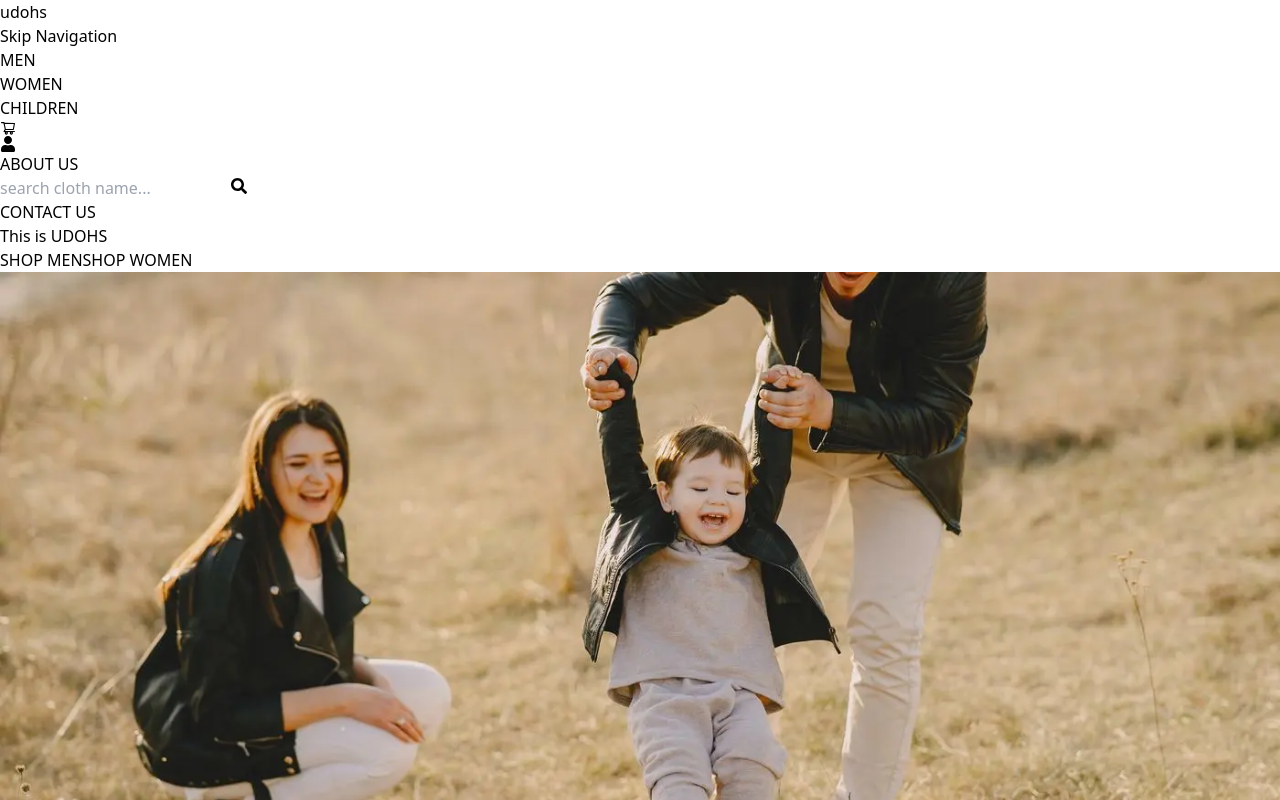
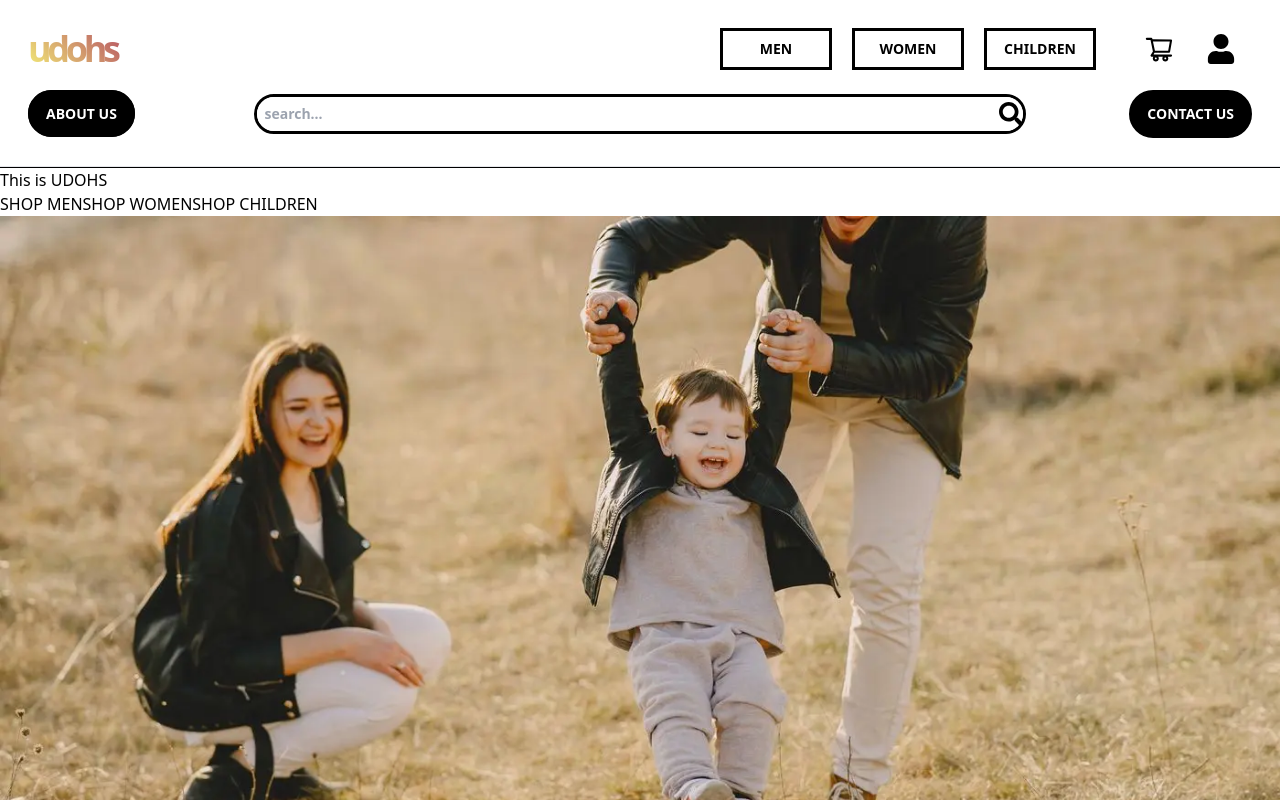
Before and after one commit to udoh-abasi/udohsclothingpublic, a Next.js app: page / in a window 1280 px wide. Shown: the top 800 px of the page. Built offline with nearby package versions, Linux system fonts and the light colour scheme.

Commit message:
Designed Header for bigger screens

```diff
--- a/src/pages/Header.js
+++ b/src/pages/Header.js
@@ -1,104 +1,172 @@
-import { mobileScreen, useMatchMedia } from "@/customHooks/useMatchMedia";
+import { useMatchMedia } from "@/customHooks/useMatchMedia";
 import { AiOutlineShoppingCart } from "react-icons/ai";
 import { FaUser } from "react-icons/fa";
 import { FaSearch } from "react-icons/fa";
 import { GiHamburgerMenu } from "react-icons/gi";
+import { FaWindowClose } from "react-icons/fa";
 
 export const Header = () => {
-  const mobileScreen = useMatchMedia("(max-width:450px)");
+  const mobileScreen = useMatchMedia("(max-width:519px)");
   const mediumScreenOnly = useMatchMedia(
     "(min-width:451px) and (max-width:991px)"
   );
-  const mediumScreenAndAbove = useMatchMedia("(min-width:451px)");
+  const mediumScreenAndAbove = useMatchMedia("(min-width:520px)");
   const largeScreen = useMatchMedia("(min-width:992px)");
   return (
     <>
-      {mediumScreenAndAbove && (
-        <header>
-          <h1>udohs</h1>
+      {/* NOTE: FOR BIGGER SCREENS */}
 
-          <a href="#">Skip Navigation</a>
+      {mediumScreenAndAbove ? (
+        <header className=" p-7">
+          <div className="flex text-3xl items-center justify-between relative">
+            <h1
+              className="pr-4 font-bold tracking-[-0.12em] text-4xl"
+              id="logo"
+            >
+              udohs
+            </h1>
 
-          <ul>
-            <li>
-              <a>MEN</a>
+            <a
+              href="#"
+              className="absolute left-[100px] bottom-0 font-bold border border-r-emerald-700 bg-emerald-700 box rounded-md p-1 text-xs opacity-0 w-0 overflow-hidden h-0 focus:opacity-100 focus:w-auto focus:h-auto"
+            >
+              Skip Navigation
+            </a>
+            <nav>
+              <ul className="flex items-center">
+                <div className="hidden md:flex items-center text-sm justify-between font-bold pr-8">
+                  <li className="border-[3px] w-28 dark:border-white border-black ">
+                    <a className="dark:hover:bg-[#695b09] hover:bg-[#e2cc50] w-[100%] px-4 py-2  flex justify-center ">
+                      MEN
+                    </a>
+                  </li>
+                  <li className="border-[3px] w-28 dark:border-white border-black mx-5">
+                    <a className="dark:hover:bg-[#695b09] w-[100%] px-4 py-2  flex justify-center hover:bg-[#e2cc50]">
+                      WOMEN
+                    </a>
+                  </li>
+                  <li className=" border-[3px] w-28 dark:border-white border-black">
+                    <a className="dark:hover:bg-[#695b09] w-[100%] px-4 py-2  flex justify-center hover:bg-[#e2cc50]">
+                      CHILDREN
+                    </a>
+                  </li>
+                </div>
+
+                <li className="px-4 group">
+                  <a className="">
+                    <AiOutlineShoppingCart className="group-hover:text-[#e2cc50]" />
+                  </a>
+                </li>
+                <li className="px-4 group">
+                  <a>
+                    <FaUser className="group-hover:text-[#e2cc50]" />
+                  </a>
+                </li>
+              </ul>
+            </nav>
+          </div>
+
+          <ul className="flex items-center pt-5 text-sm justify-between font-bold">
+            <li className="pr-4 w-[250px] ">
+              <a className=" bg-black text-white rounded-[27px] border-[2px] px-4 py-3 border-black dark:border-white hover:text-[#af4261]">
+                ABOUT US
+              </a>
             </li>
-            <li>
-              <a>WOMEN</a>
+            <li className=" relative w-[70%] rounded-3xl border-[3px] border-black">
+              <input
+                type="search"
+                placeholder="search..."
+                className="dark:text-black rounded-3xl w-[100%]"
+              />
+              <button
+                type="button"
+                className="absolute text-2xl top-0 right-0 bottom-0"
+              >
+                <FaSearch color="black" />
+              </button>
             </li>
-            <li>
-              <a>CHILDREN</a>
+            <li className="pl-4 w-[250px] flex justify-end ">
+              <a className="bg-black text-white rounded-[27px] border-[2px] px-4 py-3 border-black dark:border-white hover:text-[#af4261]">
+                CONTACT US
+              </a>
             </li>
+          </ul>
 
-            <li>
-              <a>
+          <ul className="md:hidden flex items-center text-sm justify-between font-bold pt-5">
+            <li className="border-[3px] w-36 dark:border-white border-black ">
+              <a className="dark:hover:bg-[#695b09] hover:bg-[#e2cc50] w-[100%] px-4 py-2  flex justify-center ">
+                MEN
+              </a>
+            </li>
+            <li className="border-[3px] w-36 dark:border-white border-black">
+              <a className="dark:hover:bg-[#695b09] w-[100%] px-4 py-2  flex justify-center hover:bg-[#e2cc50]">
+                WOMEN
+              </a>
+            </li>
+            <li className=" border-[3px] w-36 dark:border-white border-black">
+              <a className="dark:hover:bg-[#695b09] w-[100%] px-4 py-2  flex justify-center hover:bg-[#e2cc50]">
+                CHILDREN
+              </a>
+            </li>
+          </ul>
+        </header>
+      ) : (
+        // {/* NOTE: FOR SMALLER SCREENS */}
+
+        <header className="flex justify-between p-4 items-center text-3xl relative">
+          <div className="flex items-center">
+            <a href="#" className="block pr-3 text-4xl ">
+              <GiHamburgerMenu />
+            </a>
+            <h1
+              className="pr-4 font-bold tracking-[-0.12em] text-4xl"
+              id="logo"
+            >
+              udohs
+            </h1>
+          </div>
+
+          <nav className="absolute">
+            {true && (
+              <ul>
+                <FaWindowClose />
+                <li>
+                  <a href="">SHOP MEN</a>
+                </li>
+                <li>
+                  <a href="">SHOP WOMEN</a>
+                </li>
+                <li>
+                  <a href="">SHOP CHILDREN</a>
+                </li>
+                <li>
+                  <a href="">ABOUT US</a>
+                </li>
+                <li>
+                  <a href="">CONTACT US</a>
+                </li>
+              </ul>
+            )}
+          </nav>
+
+          <ul className="flex items-center">
+            <button type="button" className="block py-3">
+              <FaSearch />
+            </button>
+            <li className="">
+              <a href="#" className="block p-3">
                 <AiOutlineShoppingCart />
               </a>
             </li>
             <li>
-              <a>
+              <a href="" className="block py-3">
                 <FaUser />
               </a>
             </li>
           </ul>
-
-          <ul>
-            <li>
-              <a>ABOUT US</a>
-            </li>
-            <li>
-              <input type="search" placeholder="search cloth name..." />
-              <button type="button">
-                <FaSearch />
-              </button>
-            </li>
-            <li>
-              <a>CONTACT US</a>
-            </li>
-          </ul>
         </header>
       )}
-
-      {mobileScreen && (
-        <header>
-          <GiHamburgerMenu />
-          <ul>
-            <li>
-              <a>SHOP MEN</a>
-            </li>
-            <li>
-              <a>SHOP WOMEN</a>
-            </li>
-            <li>
-              <a>SHOP CHILDREN</a>
-            </li>
-            <li>
-              <a>ABOUT US</a>
-            </li>
-            <li>
-              <a>CONTACT US</a>
-            </li>
-          </ul>
-
-          <ul>
-            <button type="button">
-              <FaSearch />
-            </button>
-            <li>
-              <a>
-                <AiOutlineShoppingCart />
-              </a>
-            </li>
-            <li>
-              <a>
-                <FaUser />
-              </a>
-            </li>
-          </ul>
-
-          <h1>udohs</h1>
-        </header>
-      )}
+      <hr className="bg-black h-[2px] dark:bg-white" />
     </>
   );
 };
--- a/src/pages/HomeBody.js
+++ b/src/pages/HomeBody.js
@@ -4,29 +4,42 @@ export const HomeBody = () => {
       <p>This is UDOHS</p>
       <a>SHOP MEN</a>
       <a>SHOP WOMEN</a>
+      <a>SHOP CHILDREN</a>
 
       <figure>
         <picture>
-          <source srcset="/Home_page1-Large.webp" media="(min-width:452px)" />
-          <source srcset="/Home_page1-small.webp" media="(max-width:451px)" />
+          <source srcSet="/Home_page1-Large.webp" media="(min-width:520px)" />
+          <source
+            srcSet="/Home_page1-small.webp"
+            media="(max-width:519.999px)"
+          />
           <img src="/Home_page1-Large.webp" alt="A happy family" />
         </picture>
 
         <picture>
-          <source srcset="/Home_page2-Large.webp" media="(min-width:452px)" />
-          <source srcset="/Home_page2-small.webp" media="(max-width:451px)" />
+          <source srcSet="/Home_page2-Large.webp" media="(min-width:520px)" />
+          <source
+            srcSet="/Home_page2-small.webp"
+            media="(max-width:519.999px)"
+          />
           <img src="/Home_page2-Large.webp" alt="A happy family" />
         </picture>
 
         <picture>
-          <source srcset="/Home_page3-Large.webp" media="(min-width:452px)" />
-          <source srcset="/Home_page3-small.webp" media="(max-width:451px)" />
+          <source srcSet="/Home_page3-Large.webp" media="(min-width:520px)" />
+          <source
+            srcSet="/Home_page3-small.webp"
+            media="(max-width:519.999px)"
+          />
           <img src="/Home_page3-Large.webp" alt="A happy family" />
         </picture>
 
         <picture>
-          <source srcset="/Home_page4-Large.webp" media="(min-width:452px)" />
-          <source srcset="/Home_page4-small.webp" media="(max-width:451px)" />
+          <source srcSet="/Home_page4-Large.webp" media="(min-width:520px)" />
+          <source
+            srcSet="/Home_page4-small.webp"
+            media="(max-width:519.999px)"
+          />
           <img src="/Home_page4-Large.webp" alt="A happy family" />
         </picture>
       </figure>
--- a/src/styles/globals.css
+++ b/src/styles/globals.css
@@ -23,3 +23,39 @@ body {
       rgb(var(--background-end-rgb))) rgb(var(--background-start-rgb));
   max-width: 1800px;
 }
+
+#logo {
+  background-color: #f3ec78;
+  background-image: linear-gradient(45deg, #f3ec78, #af4261);
+  background-size: 100%;
+  -webkit-background-clip: text;
+  -moz-background-clip: text;
+  -webkit-text-fill-color: transparent;
+  -moz-text-fill-color: transparent;
+}
+
+/* clears the ‘X’ from Internet Explorer */
+input[type=search]::-ms-clear {
+  display: none;
+  width: 0;
+  height: 0;
+}
+
+input[type=search]::-ms-reveal {
+  display: none;
+  width: 0;
+  height: 0;
+}
+
+/* clears the ‘X’ from Chrome */
+input[type="search"]::-webkit-search-decoration,
+input[type="search"]::-webkit-search-cancel-button,
+input[type="search"]::-webkit-search-results-button,
+input[type="search"]::-webkit-search-results-decoration {
+  display: none;
+}
+
+input[type=search] {
+  outline: 0;
+  padding: 7px;
+}
```
